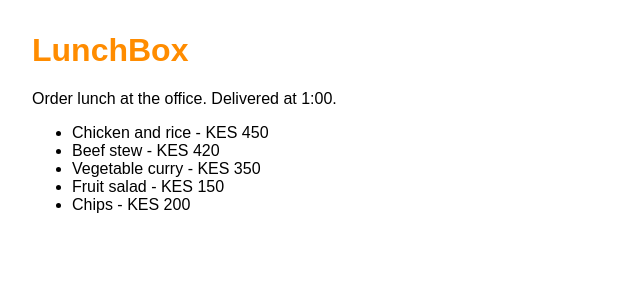
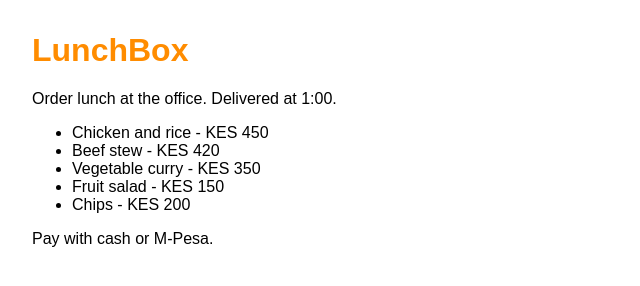
Before and after one commit to LunchBox-Team/lunchbox, a plain HTML site: page index.html in a window 1280 px wide. Shown: the whole page, without its empty margins (0-640 px from the left). Drawn offline with Linux system fonts and the light colour scheme.

Commit message:
Show the payment options

```diff
--- a/index.html
+++ b/index.html
@@ -9,6 +9,7 @@
   <h1>LunchBox</h1>
   <p>Order lunch at the office. Delivered at 1:00.</p>
   <ul id="menu"></ul>
+  <p>Pay with cash or M-Pesa.</p>
   <script src="menu.js"></script>
 </body>
 </html>
```
